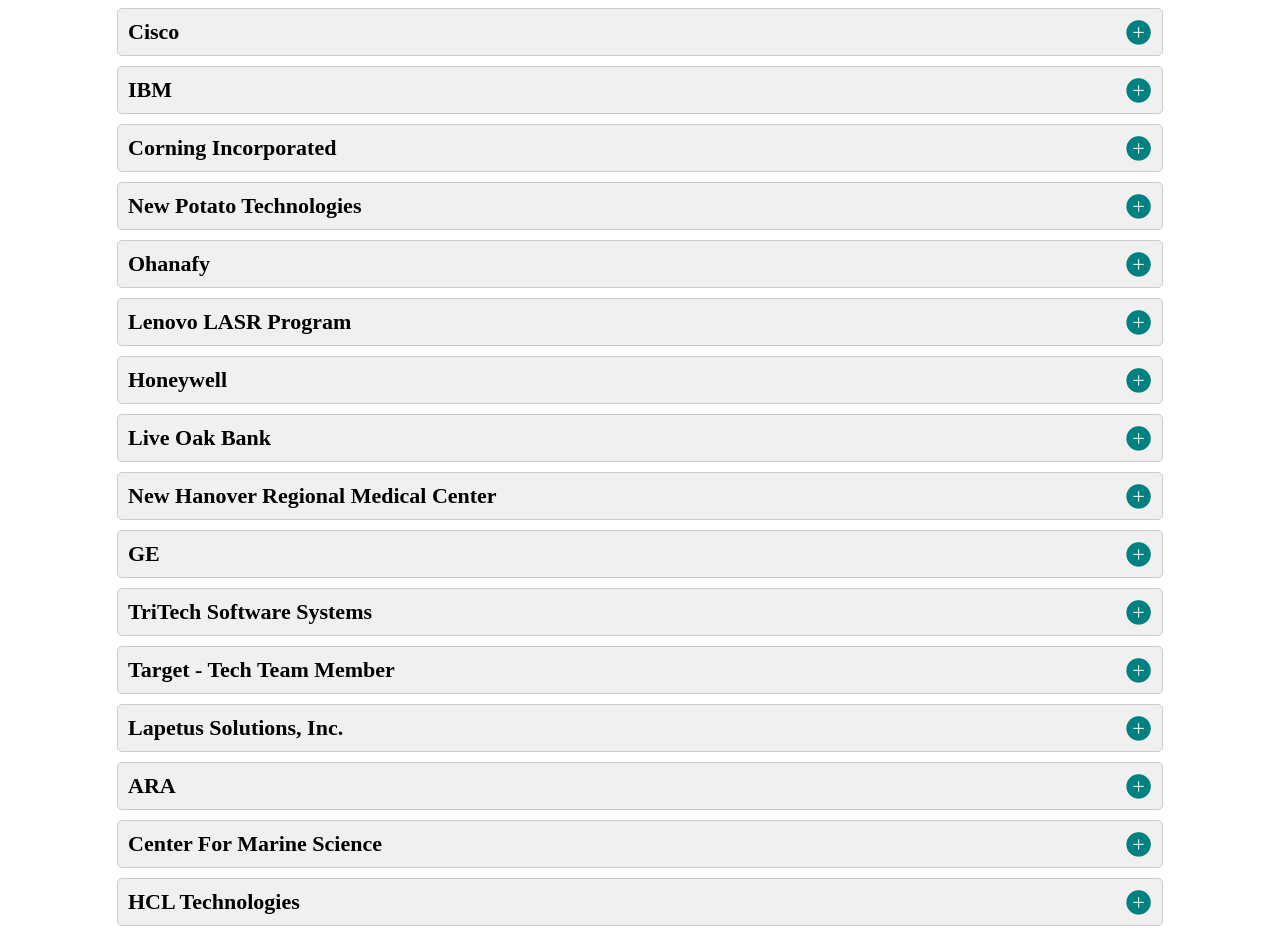
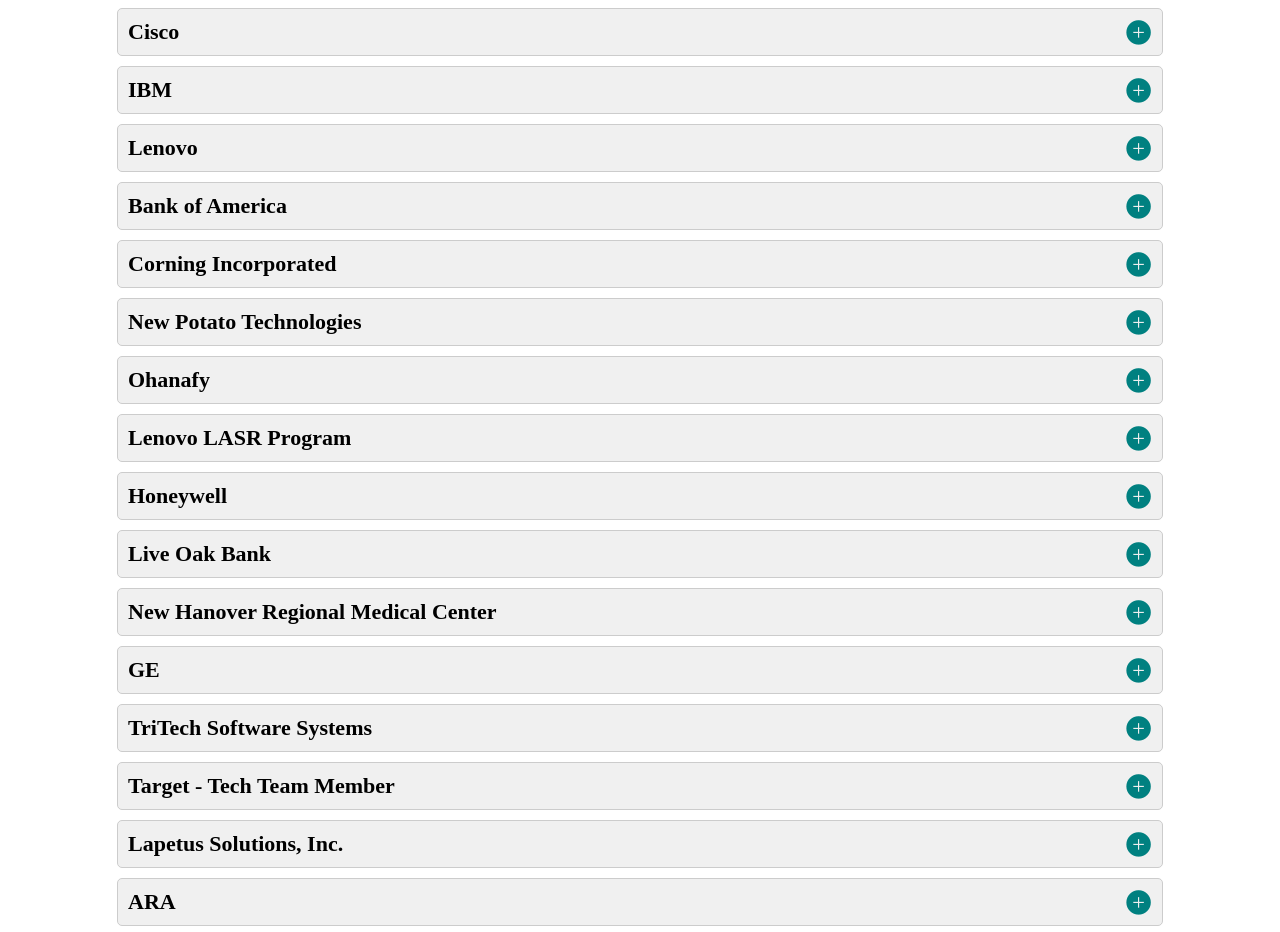
Before and after one commit to MichaelT-178/ForGuy, a Vue app: page /jobs/WhereToApply in a window 1280 px wide. Shown: the part 901-1833 px from the top of the page. Built offline with nearby package versions, Linux system fonts and the light colour scheme.

Commit message:
Made changes to contact card

```diff
--- a/src/components/ContactCard.vue
+++ b/src/components/ContactCard.vue
@@ -64,6 +64,10 @@
   font-weight: 560;
 }
 
+.contact-card p {
+  padding: 0px 15px 0px 0px;
+}
+
 .contact-card {
   padding: 0px 0px 10px 30px; /* Top, right, bottom, left */
   border: 1px solid #ccc;
--- a/src/data/jobs/WhereToApply.json
+++ b/src/data/jobs/WhereToApply.json
@@ -117,6 +117,22 @@
             "LinkedIn": "https://www.linkedin.com/company/fidelity-investments/jobs/",
             "Contact": "Me. Use the (contact form)[/ContactMe] to express interest.",
             "Tips": "Apply here for full-time jobs after you gain some experience through your internships.",
+            "Pay": ""
+        },
+        {
+            "Name": "Lenovo",
+            "Location": "Morrisville, North Carolina (RTP)",
+            "LinkedIn": "https://www.linkedin.com/company/lenovo/jobs/",
+            "Contact": "arosso@lenovo.com (Alex Rosso)",
+            "Tips": "I'm kind of friends with a hiring manager at Lenovo, which could be another contact. He might be able to write you a letter of recommendation. While that might help you slightly if you get an interview, I seriously wouldn't rely on that. I'll contact him if you want.",
+            "Pay": ""
+        },
+        {
+            "Name": "Bank of America",
+            "Location": "Charlotte, North Carolina",
+            "LinkedIn": "https://www.linkedin.com/company/bank-of-america/jobs/",
+            "Contact": "bofajobas@bofa.com",
+            "Tips": "I think the name of the SWE internship is \"Global Technology Analyst\" or \"Technology Analyst\". You can send your resume, job title and requisition to the email above.",
             "Pay": ""
         },
         {
@@ -1301,28 +1317,12 @@
             "Pay": ""
         },
         {
-            "Name": "Lenovo",
-            "Location": "Morrisville, North Carolina (RTP)",
-            "LinkedIn": "https://www.linkedin.com/company/lenovo/jobs/",
-            "Contact": "Alex Rosso via Linkedin",
-            "Tips": "I'm kind of friends with a hiring manager at Lenovo. He might be able to write you a letter of recommendation. While that might help you slightly if you get an interview, I seriously wouldn't rely on that. I'll contact him if you want.",
-            "Pay": ""
-        },
-        {
             "Name": "IBM",
             "Location": "Durham, North Carolina (RTP) or New York City Or Atlanta, Georgia",
             "LinkedIn": "https://www.linkedin.com/company/ibm/jobs/",
             "Contact": "",
             "Tips": "",
             "Pay": "Very good"
-        },
-        {
-            "Name": "Bank Of America",
-            "Location": "Charlotte, North Carolina",
-            "LinkedIn": "https://www.linkedin.com/company/bank-of-america/jobs/",
-            "Contact": "",
-            "Tips": "I think the name of the SWE internship is \"Global Technology Analyst\" or \"Technology Analyst\"",
-            "Pay": ""
         }
     ]
 }
```
Also changed, not shown: src/assets/Companies/BOFA.jpg (added), src/assets/Companies/lenovo.jpg (added).
